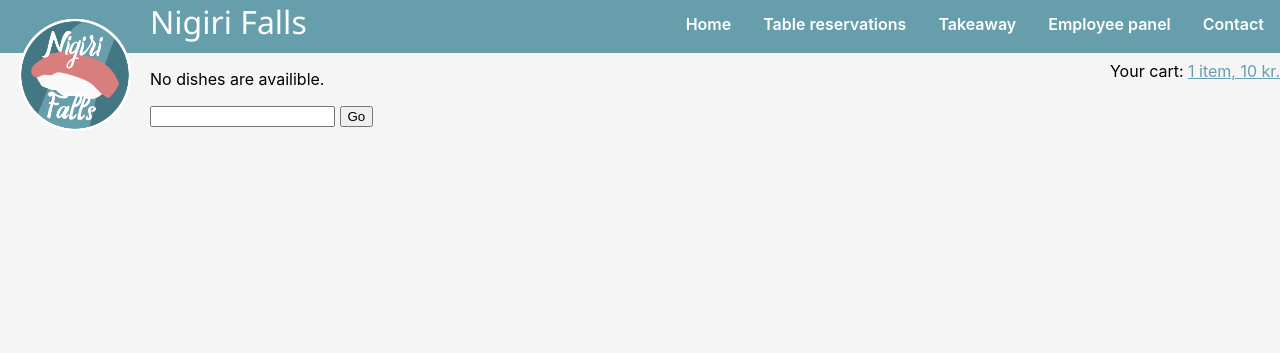
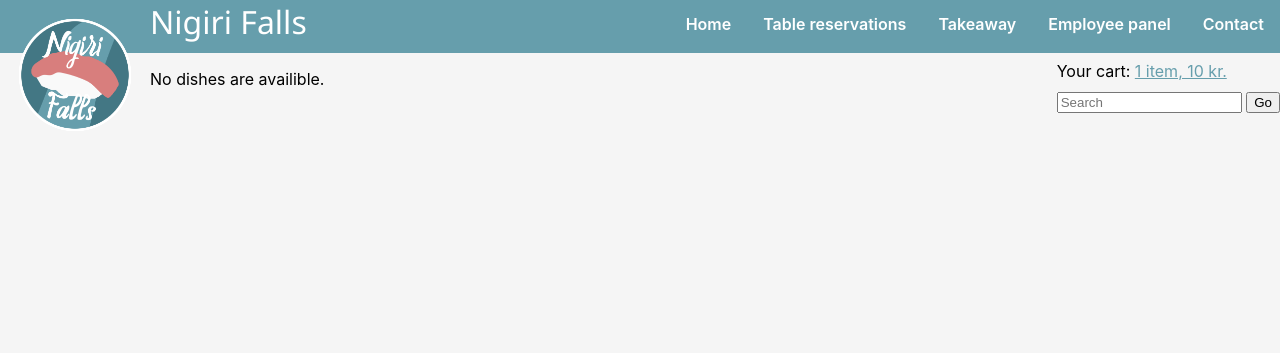
Before and after one commit to AndreasHaaversen/Programmvareutvikling, a Django app: template nigirifalls/takeaway/templates/takeaway/index.html in a window 1280 px wide. Shown: the top 353 px of the page. Run offline with Django 3.2, Linux system fonts and the light colour scheme; the template is opened without the code that fills it: most values are stand-ins (such as "Sample title", 1, 10 or a date in 2020).

Commit message:
Styled search

```diff
--- a/nigirifalls/takeaway/static/takeaway/index_style.css
+++ b/nigirifalls/takeaway/static/takeaway/index_style.css
@@ -26,17 +26,6 @@ div.item {
     margin: 1.33%;
 }
 
-.subheader {
-    grid-area: subheader;
-    text-align: right;
-    height: 1vh;
-}
-
-div.footer {
-    grid-area: footer;
-    height: 1vh;
-}
-
 div.main {
     grid-area: content;
 }
--- a/nigirifalls/takeaway/static/takeaway/style.css
+++ b/nigirifalls/takeaway/static/takeaway/style.css
@@ -52,13 +52,6 @@ form p input {
 	background-color: #669eac;
 }
 
-.subheader {
-    float: right;
-}
-.subheader a {
-	color: #669eac !important;
-}
-
 .header ul {
     display: inline;
     list-style-type: none;
@@ -94,3 +87,14 @@ form p input {
 	text-decoration: none;
 	color: white;
 }
+
+.subheader {
+    float: right;
+}
+.subheader a {
+	color: #669eac !important;
+}
+
+.cart {
+    padding-bottom: 10px;
+}
--- a/nigirifalls/takeaway/templates/takeaway/base.html
+++ b/nigirifalls/takeaway/templates/takeaway/base.html
@@ -37,15 +37,17 @@
               {% endif %}
             {% endwith %}
         </div>
+
+        <div class="search-container">
+            <form action="{% url 'takeaway:search' %}">
+                <input name="q" placeholder="Search" value="{{request.GET.q}}">
+                <button type="submit">Go</button>
+            </form>
+        </div>
+
     </div>
+
     {% block content %}
     {% endblock %}
 
-    <div class="search-container">
-        <form action="{% url 'takeaway:search' %}">
-            <input name="q" value="{{request.GET.q}}">
-            <button type="submit">Go</button>
-        </form>
-    </div>
-
 </body>
```
